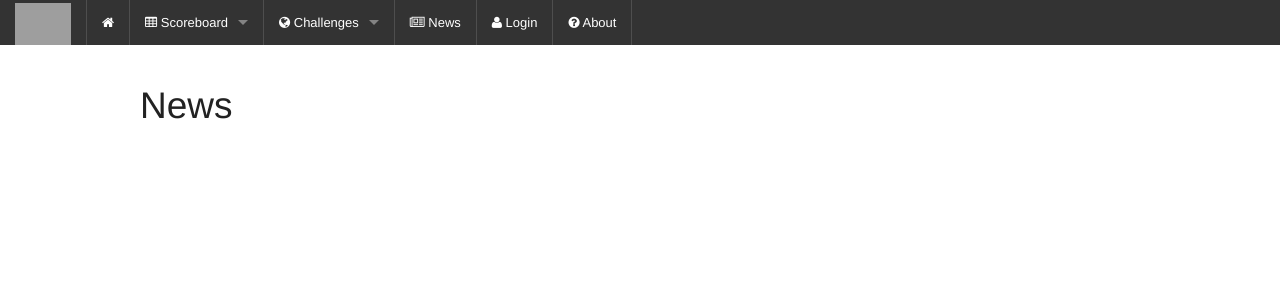
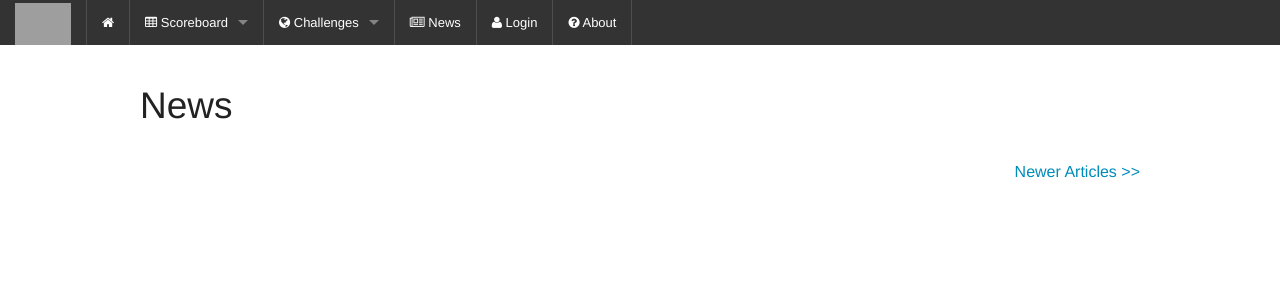
Before and after one commit to RITC3/rc3site, a Python web app: template app/templates/news.html in a window 1280 px wide. Shown: the top 305 px of the page. Run offline with Jinja, Linux system fonts and the light colour scheme; the template is opened without the code that fills it, so the values that code supplies are empty; grey boxes are pictures that could not be loaded.

Commit message:
Newspage formatting and efficiency improvement

```diff
--- a/app/templates/news.html
+++ b/app/templates/news.html
@@ -21,6 +21,6 @@
     </tbody>
 </table>
 </div>
-{% if more %}<p align="text-left"><a href="{{url_for('news_hist', num=num+1)}}">&lt;&lt; Older Articles</a></p>{% endif %}
-{% if less  %}<p align="text-right"><a href="{{url_for('news_hist', num=num-1)}}">&gt;&gt; Newer Articles</a></p>{% endif %}
+{% if more %}<div class="left"><a href="{{url_for('news_hist', num=num+1)}}">&lt;&lt; Older Articles</a></div>{% endif %}
+{% if num!=1  %}<div class="right"><a href="{{url_for('news_hist', num=num-1)}}">Newer Articles &gt;&gt;</a></div>{% endif %}
 {% endblock %}
--- a/app/views.py
+++ b/app/views.py
@@ -152,14 +152,11 @@ def news():
 @login_required
 def news_hist(num):
     num = int(num)-1
-    arts_per_page = 5
+    arts_per_page =2
     more = True
-    less = False
     art = News.query.order_by(desc('id'))
     if len(art[(num*arts_per_page):]) <= arts_per_page:
         more = False
-    if len(art[(num*arts_per_page):]) >= arts_per_page:
-        less = True
     art = art[(num*arts_per_page):arts_per_page*(num+1)]
     if not art or art is None:
         return render_template('404.html', title='404'), 404
```
